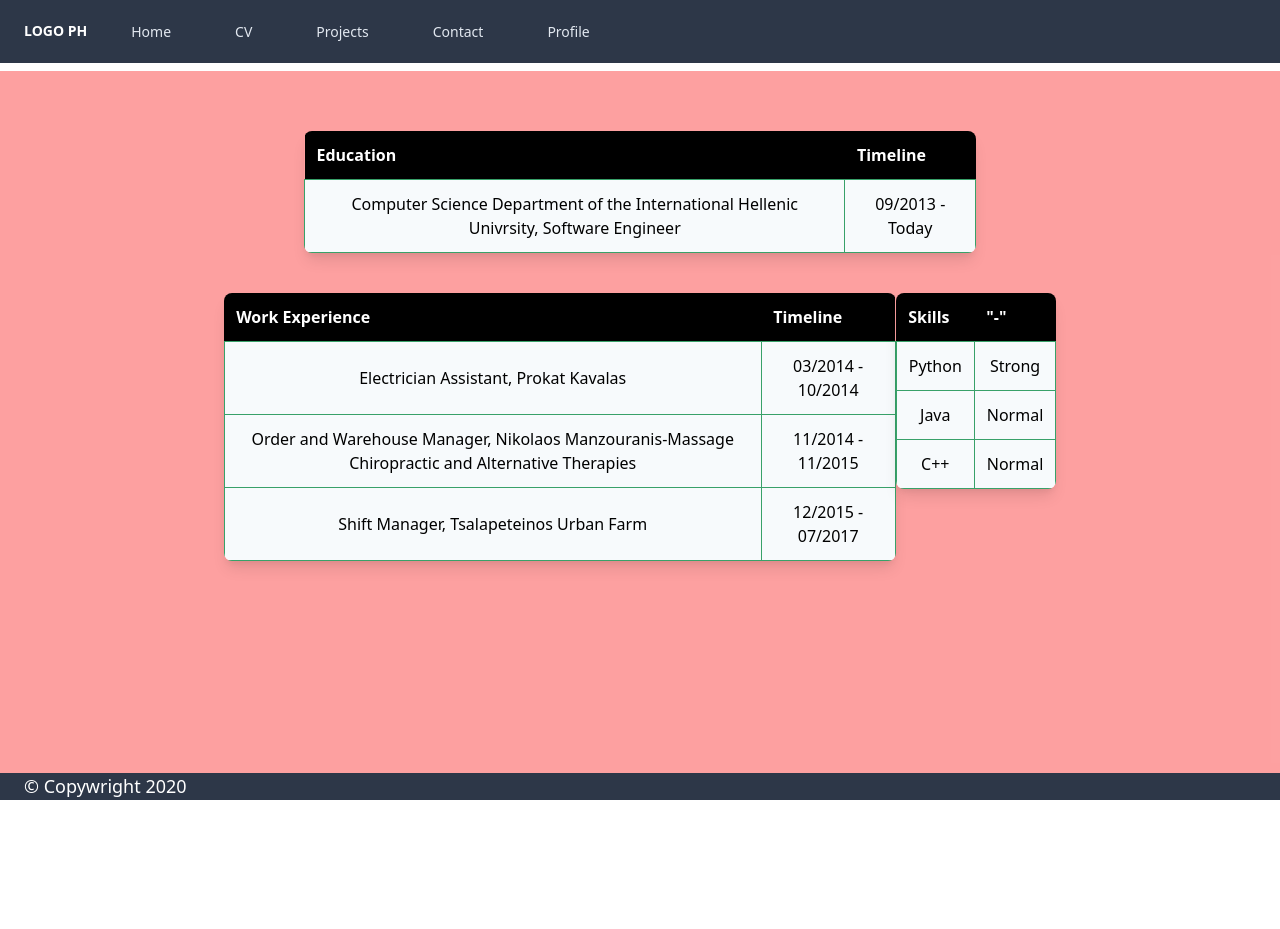
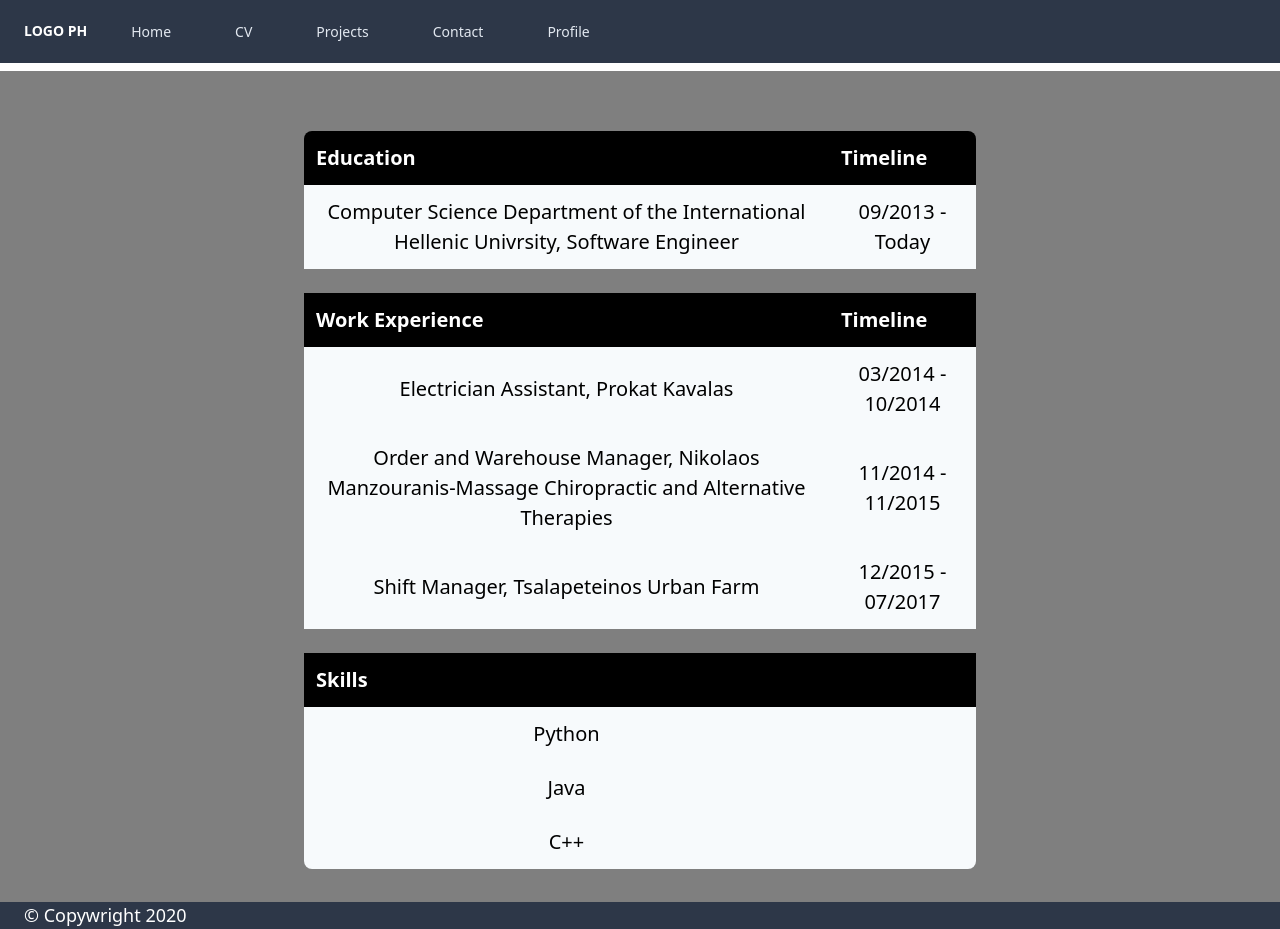
Before and after one commit to kocharalampidis/Personal-Website, a React (Create React App) app: page /Mybio in a window 1280 px wide. Before the commit the page ends 800 px from the top, so only its background shows below. Built offline with nearby package versions, Linux system fonts and the light colour scheme.

Commit message:
need to refine cv

```diff
--- a/src/App.js
+++ b/src/App.js
@@ -15,7 +15,7 @@ import Profile from "./Pages/Profile";
 
 function App() {
 	return (
-		<div class=' relative pb-10 min-h-screen bg-red-400  bg-opacity-75'>
+		<div class=' relative pb-10 min-h-screen bg-black  bg-opacity-50'>
 			<BrowserRouter>
 				<Navbar />
 				<div class='mt-10'>
--- a/src/Pages/Mybio.js
+++ b/src/Pages/Mybio.js
@@ -1,5 +1,4 @@
 import React, { Fragment } from "react";
-import "../components/css/mybio.css";
 import Education from "../components/Mybio_Content/Education";
 import Work_Experience from "../components/Mybio_Content/Work_Experience";
 import Skills from "../components/Mybio_Content/Skills";
@@ -7,11 +6,15 @@ import Skills from "../components/Mybio_Content/Skills";
 function Mybio() {
 	return (
 		<Fragment>
-			<body class='text-center flex items-center justify-center'>
-				<div class='container'>
-					<Education />
-					<Work_Experience />
-					<Skills />
+			<body class=' sm:text-lg md:text-xl lg:text-xl xl:text-xl text-center flex items-center justify-center'>
+				<div class='grid max-w-sm sm:max-w-xl md:max-w-xl lg:max-w-xl xl:max-w-2xl '>
+					<table class='space-y-6 rounded-lg overflow-hidden my-5'>
+						<Education />
+						<div class='flex-no-wrap'></div>
+						<Work_Experience />
+						<div class='flex-no-wrap'></div>
+						<Skills />
+					</table>
 				</div>
 			</body>
 		</Fragment>
--- a/src/components/Mybio_Content/Education.js
+++ b/src/components/Mybio_Content/Education.js
@@ -1,30 +1,25 @@
 import React, { Fragment } from "react";
-import "../css/mybio.css";
 // http://localhost:3000/
 
 function Education() {
 	return (
-		<Fragment>
-			<table class='rounded-lg overflow-hidden shadow-lg max-w-sm sm:max-w-xl md:max-w-xl lg:max-w-xl xl:max-w-2xl my-5'>
+		<>
 			<thead class='text-white'>
-					<tr class='bg-black'>
+				<tr class='bg-black '>
 					<th class='p-3 text-left'>Education</th>
 					<th class='p-3 text-left'>Timeline</th>
 				</tr>
 			</thead>
 			<tbody class='bg-gray-100'>
 				<tr class=''>
-						<td class='border-green-600 border hover:bg-red-200 p-3  '>
-							Computer Science Department of the International Hellenic
-							Univrsity, Software Engineer
+					<td class=' hover:bg-red-200 p-3  '>
+						Computer Science Department of the International Hellenic Univrsity,
+						Software Engineer
 					</td>
-						<td class='border-green-600 border hover:bg-red-200 p-3 '>
-							09/2013 - Today
-						</td>
+					<td class=' hover:bg-red-200 p-3 '>09/2013 - Today</td>
 				</tr>
 			</tbody>
-			</table>
-		</Fragment>
+		</>
 	);
 }
 
--- a/src/components/Mybio_Content/Skills.js
+++ b/src/components/Mybio_Content/Skills.js
@@ -1,41 +1,30 @@
-import React, { Fragment } from "react";
-import "../css/mybio.css";
+import React from "react";
 // http://localhost:3000/
 
 function Skills() {
 	return (
-		<Fragment>
-			<table class='rounded-lg overflow-hidden shadow-lg max-w-sm sm:max-w-xl md:max-w-xl lg:max-w-xl xl:max-w-2xl my-5'>
-				<thead class='text-white'>
+		<>
+			<thead class='text-white '>
 				<tr class='bg-black'>
 					<th class='p-3 text-left'>Skills</th>
-						<th class='p-3 text-left'>"-"</th>
+					<th class='p-3 text-left'></th>
 				</tr>
 			</thead>
 			<tbody class='bg-gray-100'>
 				<tr class=''>
-						<td class='border-green-600 border hover:bg-red-200 p-3 '>
-							Python
-						</td>
-						<td class='border-green-600 border hover:bg-red-200 p-3 '>
-							Strong
-						</td>
+					<td class=' hover:bg-red-200 p-3 '>Python</td>
+					<td class=' hover:bg-red-200 p-3 '></td>
 				</tr>
 				<tr class=''>
-						<td class='border-green-600  border hover:bg-red-200 p-3 '>Java</td>
-						<td class='border-green-600 border hover:bg-red-200 p-3 '>
-							Normal
-						</td>
+					<td class=' hover:bg-red-200 p-3 '>Java</td>
+					<td class=' hover:bg-red-200 p-3 '></td>
 				</tr>
 				<tr class=''>
-						<td class='border-green-600 border hover:bg-red-200 p-3 '>C++</td>
-						<td class='border-green-600 border hover:bg-red-200 p-3 '>
-							Normal
-						</td>
+					<td class=' hover:bg-red-200 p-3 '>C++</td>
+					<td class=' hover:bg-red-200 p-3 '></td>
 				</tr>
 			</tbody>
-			</table>
-		</Fragment>
+		</>
 	);
 }
 
--- a/src/components/Mybio_Content/Work_Experience.js
+++ b/src/components/Mybio_Content/Work_Experience.js
@@ -1,46 +1,37 @@
-import React, { Fragment } from "react";
-import "../css/mybio.css";
+import React from "react";
 // http://localhost:3000/
 
 function Work_Experience() {
 	return (
-		<Fragment>
-			<table class='rounded-lg overflow-hidden shadow-lg max-w-sm sm:max-w-xl md:max-w-xl lg:max-w-xl xl:max-w-2xl my-5'>
+		<>
 			<thead class='text-white'>
-					<tr class='bg-black'>
+				<tr class='bg-black '>
 					<th class='p-3 text-left'>Work Experience</th>
 					<th class='p-3 text-left'>Timeline</th>
 				</tr>
 			</thead>
 			<tbody class='bg-gray-100'>
 				<tr class=''>
-						<td class='border-green-600 border hover:bg-red-200 p-3 '>
+					<td class=' hover:bg-red-200 p-3 '>
 						Electrician Assistant, Prokat Kavalas
 					</td>
-						<td class='border-green-600 border hover:bg-red-200 p-3 '>
-							03/2014 - 10/2014
-						</td>
+					<td class=' hover:bg-red-200 p-3 '>03/2014 - 10/2014</td>
 				</tr>
 				<tr class=''>
-						<td class='border-green-600  border hover:bg-red-200 p-3 '>
+					<td class='hover:bg-red-200 p-3 '>
 						Order and Warehouse Manager, Nikolaos Manzouranis-Massage
 						Chiropractic and Alternative Therapies
 					</td>
-						<td class='border-green-600 border hover:bg-red-200 p-3 '>
-							11/2014 - 11/2015
-						</td>
+					<td class=' hover:bg-red-200 p-3 '>11/2014 - 11/2015</td>
 				</tr>
 				<tr class=''>
-						<td class='border-green-600 border hover:bg-red-200 p-3 '>
+					<td class=' hover:bg-red-200 p-3 '>
 						Shift Manager, Tsalapeteinos Urban Farm
 					</td>
-						<td class='border-green-600 border hover:bg-red-200 p-3 '>
-							12/2015 - 07/2017
-						</td>
+					<td class=' hover:bg-red-200 p-3 '>12/2015 - 07/2017</td>
 				</tr>
 			</tbody>
-			</table>
-		</Fragment>
+		</>
 	);
 }
 
--- a/src/components/css/mybio.css
+++ /dev/null
@@ -1,37 +0,0 @@
-html,
-body {
-	height: 100%;
-}
-
-@media (min-width: 640px) {
-	table {
-		display: inline-table !important;
-	}
-
-	thead tr:not(:first-child) {
-		display: none;
-	}
-}
-
-/* html,
-body {
-	height: 100%;
-}
-
-@media (min-width: 640px) {
-	table {
-		display: inline-table !important;
-	}
-
-	thead tr:not(:first-child) {
-		display: none;
-	}
-}
-
-td:not(:last-child) {
-	border-bottom: 0;
-}
-
-th:not(:last-child) {
-	border-bottom: 2px solid rgba(0, 0, 0, 0.1);
-} */
```
Lines whose indentation alone changed are shown as unchanged.
